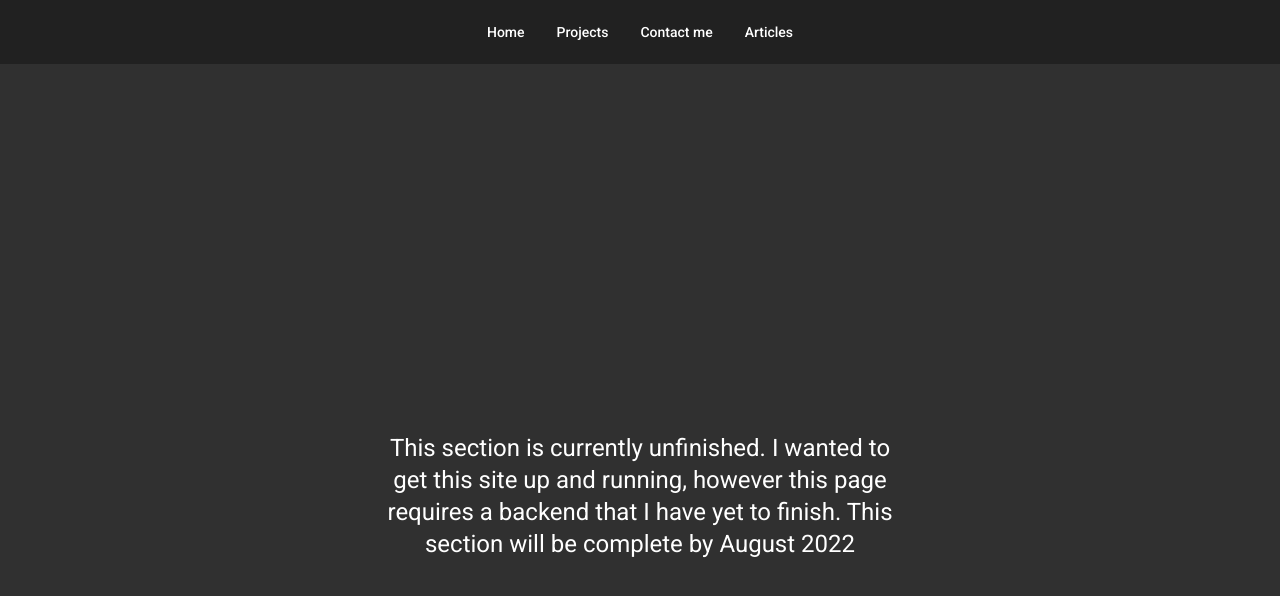
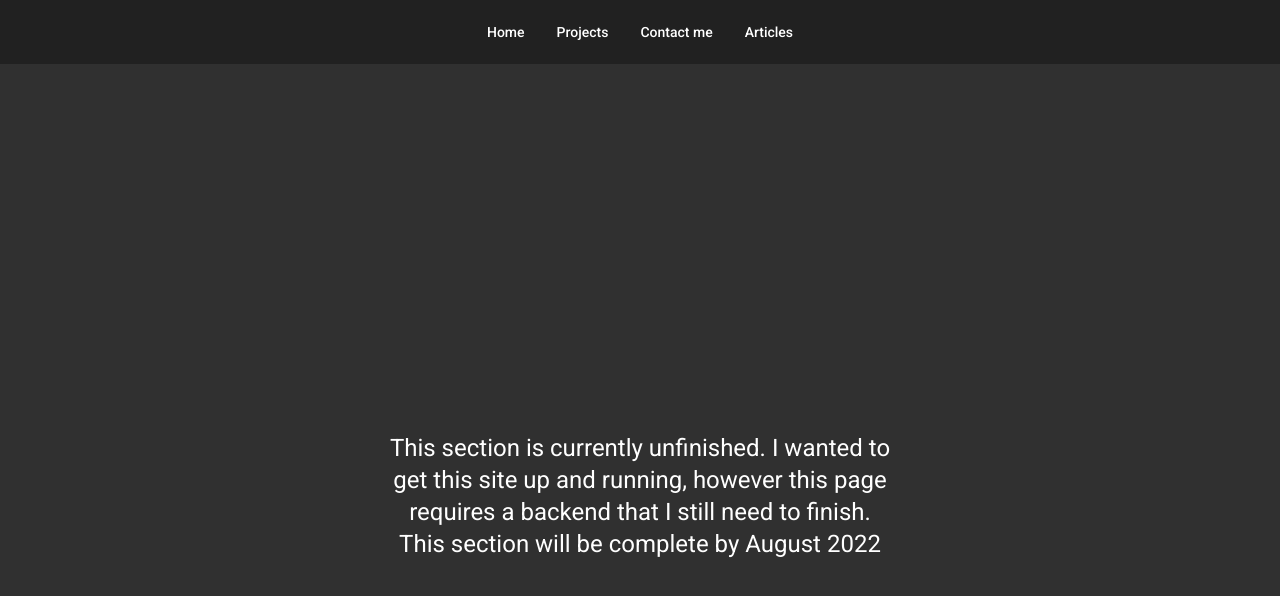
Before and after one commit to Collinpalm/resumeSite, an Angular app in the folder resumeSite/: page /projects in a window 1280 px wide. Shown: the top 596 px of the page. Built offline with nearby package versions, Linux system fonts and the light colour scheme.

Commit message:
project page

```diff
--- a/resumeSite/src/app/projects/projects.component.html
+++ b/resumeSite/src/app/projects/projects.component.html
@@ -1,4 +1,4 @@
 <body>
-    <h1>This section is currently unfinished.  I wanted to get this site up and running, however this page requires a backend that I have yet to finish.  This section will be complete by August 2022</h1>
+    <h1>This section is currently unfinished.  I wanted to get this site up and running, however this page requires a backend that I still need to finish.  This section will be complete by August 2022</h1>
 
 </body>
```
